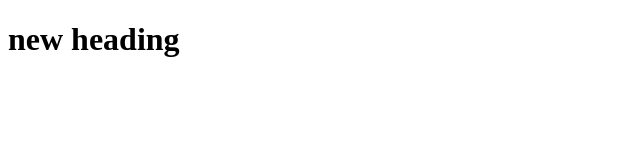
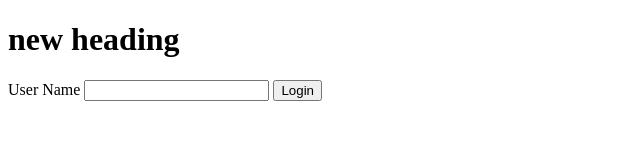
Before and after one commit to aashipandey46/mileageCalculator, a plain HTML site: page index.html in a window 1280 px wide. Shown: the whole page, without its empty margins (0-640 px from the left). Drawn offline with Linux system fonts and the light colour scheme.

Commit message:
login page added

```diff
--- a/index.html
+++ b/index.html
@@ -8,5 +8,10 @@
 </head>
 <body>
 <h1>new heading</h1>
+<div id="loginForm">
+    <label> User Name</label>
+    <input type="name">
+    <button>Login</button>
+</div>
 </body>
 </html>
```
